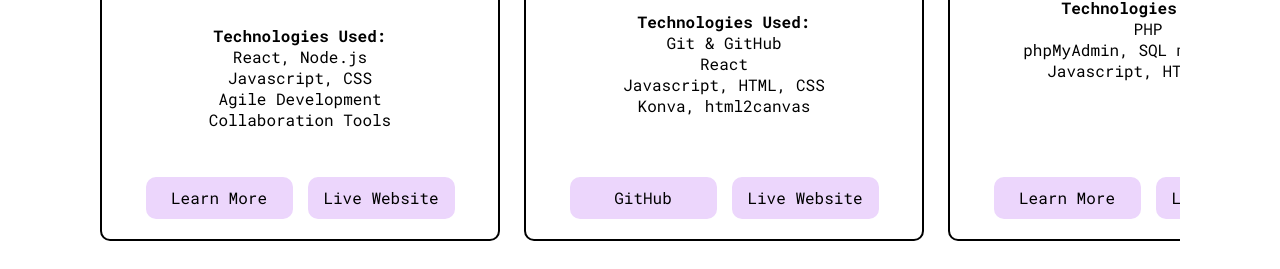
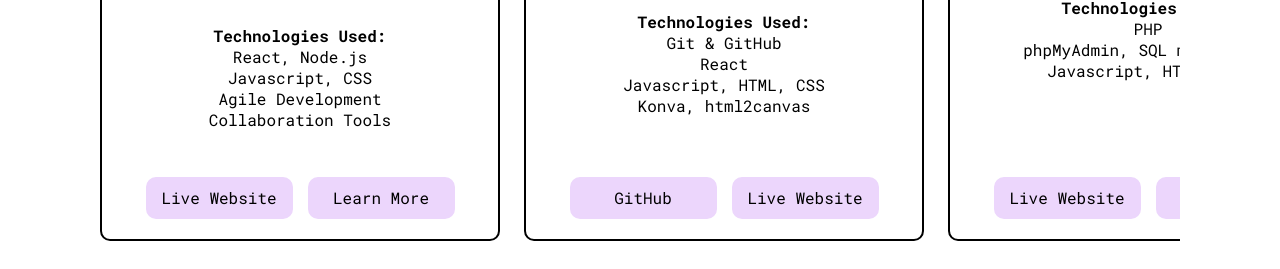
Before and after one commit to yeahhina/Portfolio, a React (Create React App) app in the folder portfolio/: page / in a window 1280 px wide. Shown: the part 2196-2465 px from the top of the page. Built offline with nearby package versions, Linux system fonts and the light colour scheme.

Commit message:
added live links to the projects

```diff
--- a/portfolio/src/component/UI/projectCard.jsx
+++ b/portfolio/src/component/UI/projectCard.jsx
@@ -15,9 +15,25 @@ function ProjectCard({ project }) {
       </div>
 
       <div className="links">
-        {project.links?.map((linkObj, index) => (
-          <button>{linkObj.name}</button>
-        ))}
+        {project.links
+          ?.filter(
+            (linkObj) =>
+              linkObj.name === "GitHub" || linkObj.name === "Live Website"
+          )
+          .map((linkObj, index) => (
+            <a
+              key={index}
+              href={linkObj.link}
+              target="_blank"
+              rel="noopener noreferrer"
+            >
+              <button>{linkObj.name}</button>
+            </a>
+          ))}
+
+        {project.links?.some((linkObj) => linkObj.name === "Learn More") && (
+          <button>Learn More</button>
+        )}
       </div>
     </div>
   );
--- a/portfolio/src/data/projects.json
+++ b/portfolio/src/data/projects.json
@@ -44,7 +44,7 @@
     "links": [
       {
         "name": "Learn More",
-        "link": "https://example.com/paw-and-pixel-info"
+        "link": ""
       },
       {
         "name": "Live Website",
@@ -61,7 +61,7 @@
         "name": "GitHub",
         "link": "https://github.com/yeahhina/MyFirstProject-Heiwa-Wellbeing-Agenda"
       },
-      { "name": "Learn More", "link": "https://example.com/heiwa" }
+      { "name": "Learn More", "link": "" }
     ]
   },
   {
@@ -69,8 +69,8 @@
     "description": "A Java-based desktop application developed as part of a university project. It allows users to create and manage basic CVs by inputting details such as name, job title, email, and references. The application supports saving and loading CVs using plain .txt files, offering a simple way to store and update resume information offline.",
     "technologies_used": ["Git & GitHub", "Java, JDK, Java Swing", "NetBeans"],
     "links": [
-      { "name": "GitHub", "link": "https://github.com/" },
-      { "name": "Live Website", "link": "https://example.com/cv-builder" }
+      { "name": "Learn More", "link": "" },
+      { "name": "GitHub", "link": "https://github.com/yeahhina/cvbuilder" }
     ]
   }
 ]
```
